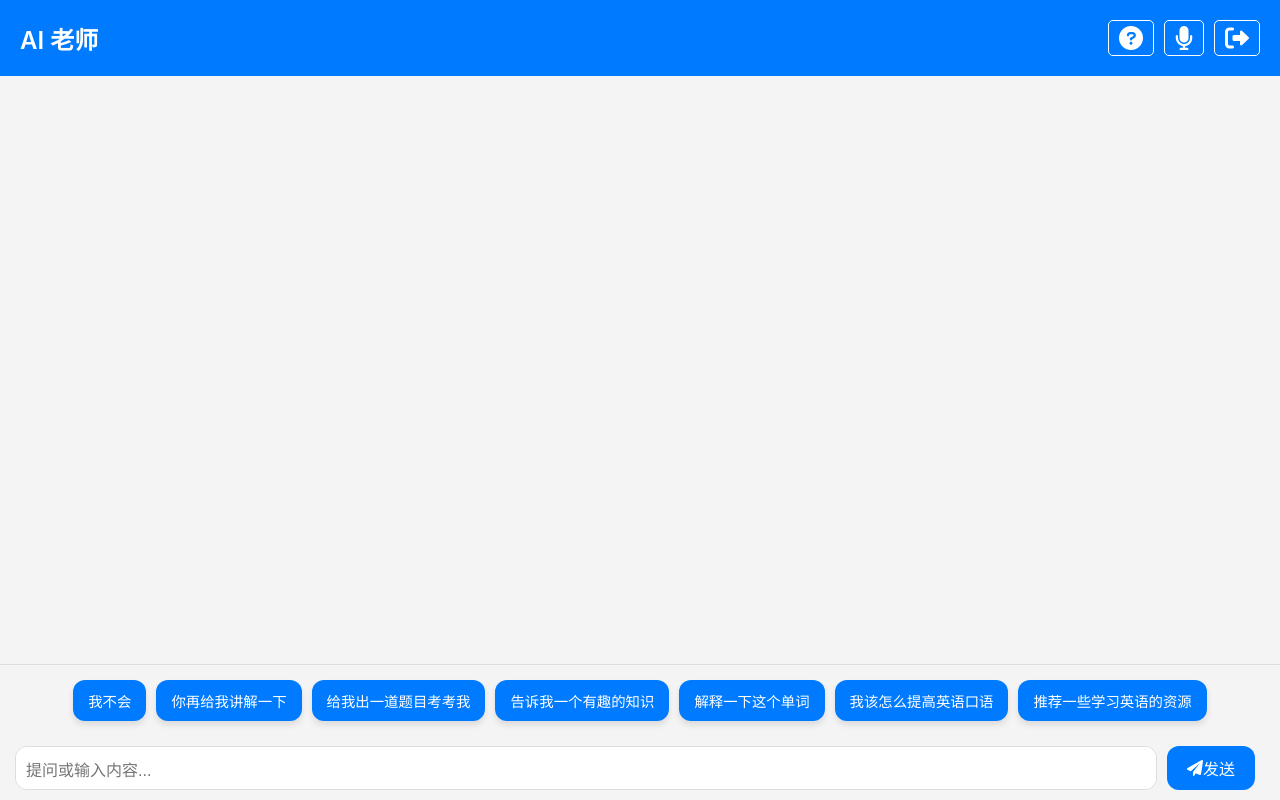
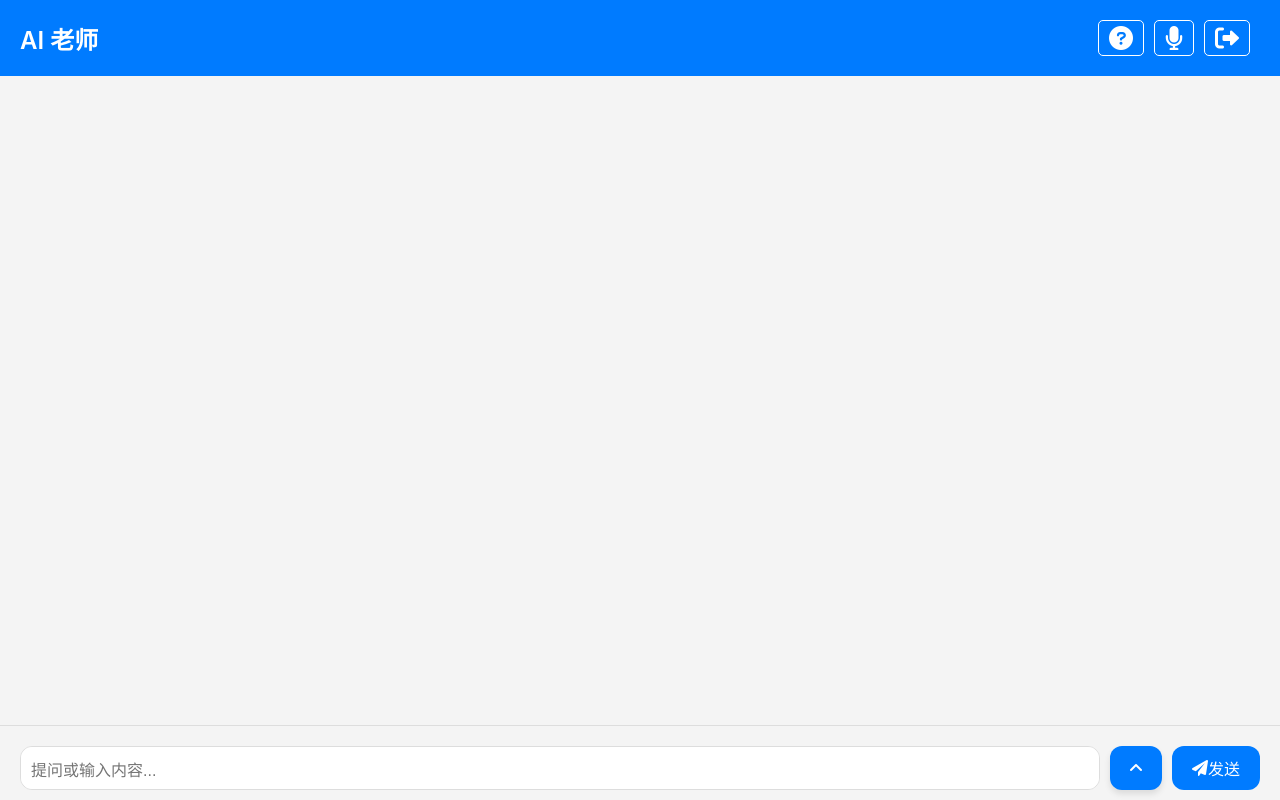
Before and after one commit to ZigaoWang/ai-teacher, a Flask app: template templates/index.html in a window 1280 px wide. Run offline with Flask 3, Linux system fonts and the light colour scheme; the template is opened without the code that fills it, so the values that code supplies are empty; some libraries are stand-ins or nearby versions.

Commit message:
Added preset buttons

```diff
--- a/static/styles.css
+++ b/static/styles.css
@@ -89,7 +90,7 @@ body {
     flex: 1;
     padding: 20px;
     overflow-y: auto;
-    padding-bottom: 80px; /* Add padding to the bottom */
+    padding-bottom: 150px; /* Add padding to the bottom to avoid being covered by the input container */
 }
 
 .chat-message {
@@ -139,15 +140,86 @@ body {
     bottom: 0;
     width: 100%;
     display: flex;
+    flex-direction: column;
     align-items: center;
     justify-content: center;
     box-sizing: border-box;
 }
 
+.preset-buttons-container {
+    display: flex;
+    flex-direction: column;
+    align-items: center;
+    width: 100%;
+}
+
+.preset-buttons {
+    display: flex;
+    flex-wrap: wrap;
+    justify-content: center;
+    margin-bottom: 10px;
+    transition: max-height 0.3s ease, opacity 0.3s ease;
+    overflow: hidden;
+    max-height: 200px; /* Default max-height */
+    opacity: 1; /* Default opacity */
+}
+
+.preset-buttons button {
+    background-color: #007bff;
+    color: #fff;
+    border: none;
+    border-radius: 12px;
+    padding: 8px 12px;
+    margin: 4px;
+    cursor: pointer;
+    font-size: 0.85em;
+    transition: background-color 0.3s, transform 0.2s;
+    box-shadow: 0 4px 6px rgba(0, 0, 0, 0.1);
+}
+
+.preset-buttons button:hover {
+    background-color: #0056b3;
+    transform: translateY(-2px);
+}
+
+.preset-buttons button:active {
+    transform: translateY(1px);
+}
+
+.toggle-button {
+    background-color: #007bff;
+    color: #fff;
+    border: none;
+    border-radius: 12px;
+    padding: 10px 20px;
+    cursor: pointer;
+    font-family: 'Arial', sans-serif;
+    font-size: 1em;
+    display: flex;
+    align-items: center;
+    justify-content: center;
+    margin-right: 10px;
+    transition: background-color 0.3s, transform 0.2s;
+    box-shadow: 0 4px 6px rgba(0, 0, 0, 0.1);
+}
+
+.toggle-button i {
+    transform: rotate(0deg); /* Rotate the arrow to point down */
+}
+
+.toggle-button:hover {
+    background-color: #0056b3;
+    transform: translateY(-2px);
+}
+
+.toggle-button:active {
+    transform: translateY(1px);
+}
+
 .chat-input {
     display: flex;
     flex: 1;
-    margin-right: 10px;
+    width: 100%;
 }
 
 .chat-input textarea {
@@ -179,7 +251,7 @@ body {
     background-color: #0056b3;
 }
 
-.logout-button {
+.logout-button, .mode-switch-button, .help-button {
     color: #fff;
     background: none;
     border: 1px solid #fff;
@@ -187,11 +259,21 @@ body {
     border-radius: 5px;
     cursor: pointer;
     text-decoration: none;
+    display: flex;
+    align-items: center;
+    justify-content: center;
+    margin-right: 10px;
+    transition: background-color 0.3s, transform 0.2s;
 }
 
-.logout-button:hover {
+.logout-button:hover, .mode-switch-button:hover, .help-button:hover {
     background-color: #fff;
     color: #007bff;
+}
+
+.header-buttons {
+    display: flex;
+    align-items: center;
 }
 
 button {
@@ -386,101 +409,3 @@ button {
 .help-container button:hover {
     background-color: #0056b3;
 }
-
-.help-button {
-    color: #fff;
-    background: none;
-    border: 1px solid #fff;
-    padding: 5px 10px;
-    border-radius: 5px;
-    cursor: pointer;
-    text-decoration: none;
-    margin-right: 10px;
-    display: flex;
-    align-items: center;
-    justify-content: center;
-}
-
-.help-button:hover {
-    background-color: #fff;
-    color: #007bff;
-}
-
-.preset-buttons {
-    display: flex;
-    flex-wrap: wrap;
-    justify-content: center;
-    margin-bottom: 10px;
-}
-
-.preset-buttons button {
-    background-color: #007bff;
-    color: #fff;
-    border: none;
-    border-radius: 12px;
-    padding: 10px 15px;
-    margin: 5px;
-    cursor: pointer;
-    font-size: 0.9em;
-    transition: background-color 0.3s, transform 0.2s;
-    box-shadow: 0 4px 6px rgba(0, 0, 0, 0.1);
-}
-
-.preset-buttons button:hover {
-    background-color: #0056b3;
-    transform: translateY(-2px);
-}
-
-.preset-buttons button:active {
-    transform: translateY(1px);
-}
-
-.chat-input-container {
-    background-color: #f4f4f4;
-    padding: 10px 20px;
-    border-top: 1px solid #ddd;
-    position: fixed;
-    bottom: 0;
-    width: 100%;
-    display: flex;
-    flex-direction: column;
-    align-items: center;
-    justify-content: center;
-    box-sizing: border-box;
-}
-
-.chat-input {
-    display: flex;
-    flex: 1;
-    margin-top: 10px;
-    width: 100%;
-}
-
-.chat-input textarea {
-    flex: 1;
-    padding: 10px;
-    border: 1px solid #ddd;
-    border-radius: 12px;
-    resize: none;
-    font-family: 'Arial', sans-serif;
-    font-size: 1em;
-    margin-right: 10px;
-}
-
-.chat-input button {
-    padding: 10px 20px;
-    background-color: #007bff;
-    color: #fff;
-    border: none;
-    border-radius: 12px;
-    cursor: pointer;
-    font-family: 'Arial', sans-serif;
-    font-size: 1em;
-    display: flex;
-    align-items: center;
-    justify-content: center;
-}
-
-.chat-input button:hover {
-    background-color: #0056b3;
-}
--- a/templates/index.html
+++ b/templates/index.html
@@ -47,6 +47,7 @@
             {% endfor %}
         </div>
         <div class="chat-input-container">
+            <div class="preset-buttons-container">
                 <div class="preset-buttons">
                     <button onclick="sendPresetMessage('我不会')">我不会</button>
                     <button onclick="sendPresetMessage('你再给我讲解一下')">你再给我讲解一下</button>
@@ -56,8 +57,10 @@
                     <button onclick="sendPresetMessage('我该怎么提高英语口语')">我该怎么提高英语口语</button>
                     <button onclick="sendPresetMessage('推荐一些学习英语的资源')">推荐一些学习英语的资源</button>
                 </div>
+            </div>
             <div class="chat-input">
                 <textarea id="question" rows="1" placeholder="提问或输入内容..." onkeypress="handleKeyPress(event)" aria-label="提问或输入内容"></textarea>
+                <button class="toggle-button" onclick="togglePresetButtons()" title="收缩/展开"><i class="fas fa-angle-down"></i></button>
                 <button onclick="askQuestion()" title="发送"><i class="fas fa-paper-plane"></i>发送</button>
             </div>
         </div>
@@ -165,12 +168,36 @@
             const chatMessages = document.getElementById('chat-messages');
             chatMessages.scrollTop = chatMessages.scrollHeight;
             sendTimezone();  // Ensure timezone is sent when the page loads
+
+            // 检查本地存储中的展开状态
+            const isExpanded = localStorage.getItem('presetButtonsExpanded') === 'true';
+            if (!isExpanded) {
+                document.querySelector('.preset-buttons').style.maxHeight = '0';
+                document.querySelector('.preset-buttons').style.opacity = '0';
+                document.querySelector('.toggle-button i').classList.replace('fa-angle-down', 'fa-angle-up');
+            }
         };
 
         function sendPresetMessage(message) {
             document.getElementById('question').value = message;
             askQuestion();
         }
+
+        function togglePresetButtons() {
+            const presetButtons = document.querySelector('.preset-buttons');
+            const toggleIcon = document.querySelector('.toggle-button i');
+            if (presetButtons.style.maxHeight === '0px' || presetButtons.style.maxHeight === '') {
+                presetButtons.style.maxHeight = '200px';
+                presetButtons.style.opacity = '1';
+                toggleIcon.classList.replace('fa-angle-up', 'fa-angle-down');
+                localStorage.setItem('presetButtonsExpanded', 'true');
+            } else {
+                presetButtons.style.maxHeight = '0';
+                presetButtons.style.opacity = '0';
+                toggleIcon.classList.replace('fa-angle-down', 'fa-angle-up');
+                localStorage.setItem('presetButtonsExpanded', 'false');
+            }
+        }
     </script>
 </body>
 </html>
```
Also changed, not shown: other parts of static/styles.css (+1 -59 lines). Lines whose indentation alone changed are shown as unchanged.
